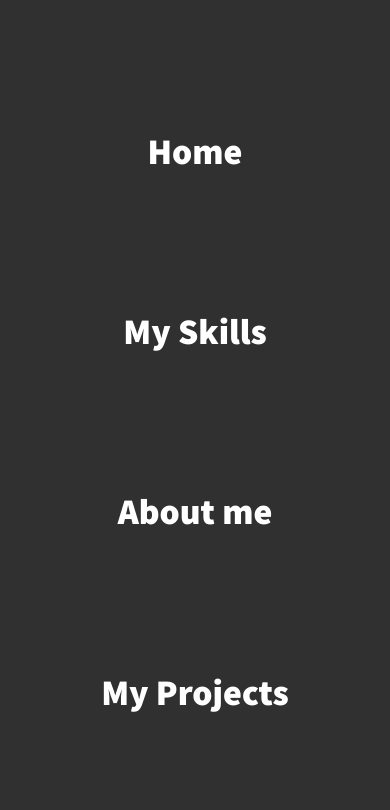
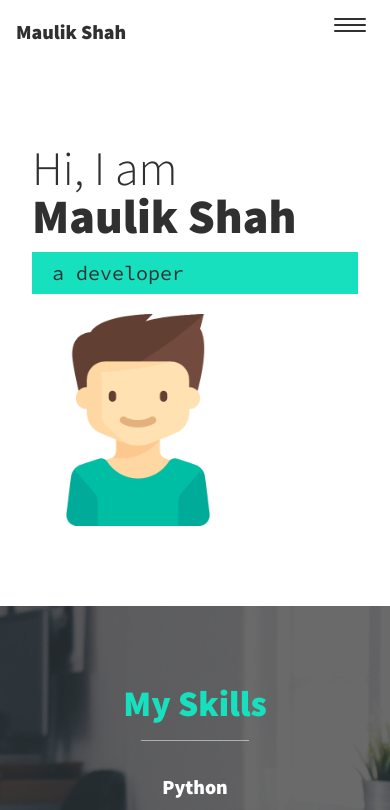
Before and after one commit to IAmMaulik/IAmMaulik.github.io, a plain HTML site: page index.html in a window 390 px wide. Shown: the top 810 px of the page. Drawn offline with nearby package versions, Linux system fonts and the light colour scheme.

Commit message:
Added the styling to the hamburger menu

```diff
--- a/css/style.css
+++ b/css/style.css
@@ -144,7 +144,7 @@ header{
     left: 0;
     z-index: 5;
 
-    transform: translateX(0%);
+    transform: translateX(100%);
     transition: transform 250ms cubic-bezier(.5, 0, .5, 1);
 }
 
@@ -168,6 +168,45 @@ header{
 
 .nav__link:hover{
     color: var(--clr-accent);
+}
+
+/***************THE HAMBURGER**************/
+.nav-toggle{
+    padding: 0.5em;
+    background: transparent;
+    border: 0;
+    cursor: pointer;
+    position: absolute;
+    right: 1em;
+    top: 1em;
+    z-index: 10;
+}
+
+.hamburger{
+    display: block;
+    position: relative;
+}
+
+.hamburger,
+.hamburger::before,
+.hamburger::after{
+    background: var(--clr-dark);
+    width: 2em;
+    height: 2px;
+    border-radius: 1em;
+    transition: transform 250ms ease-in-out;
+}
+
+.hamburger::before{ top: 6px; }
+.hamburger::after{ bottom: 6px; }
+
+
+.hamburger::before,
+.hamburger::after{
+    content: '';
+    position: absolute;
+    left: 0;
+    right: 0;
 }
 
 
```
